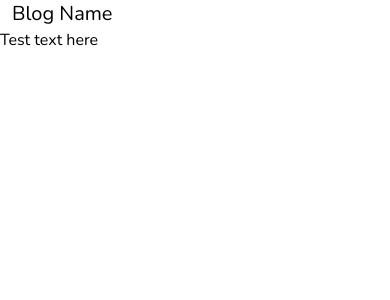
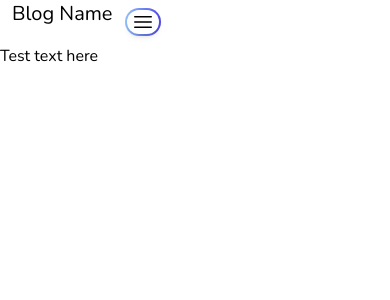
Before and after one commit to ASmith-eng/blog, a React (Vite) app: page / in a window 390 px wide. Shown: the top 300 px of the page. Built offline with nearby package versions, Linux system fonts and the light colour scheme.

Commit message:
wip: mobile navbar styling

```diff
--- a/src/pages/Home.jsx
+++ b/src/pages/Home.jsx
@@ -1,23 +1,31 @@
-import React from 'react';
+import React, { useState } from 'react';
 import { Link } from 'react-router-dom';
 
 function Home() {
+  const [showNav, setShowNav] = useState(false);
+
   const root = import.meta.env.BASE_URL;
 
   return (
     <>
-      <header className="flex justify-between items-center p-0 ">
+      <header className="flex space-between lg:grid lg:grid-cols-3 lg:gap-3 p-0 ">
         <div className="px-3">
           <h1 className="text-xl">Blog Name</h1>
         </div>
-        <nav className="my-2 flex max-w-7xl bg-gradient-to-r from-blue-300 to-indigo-600 items-center rounded-full">
-          <div className="m-[2px] hidden lg:flex lg:gap-x-10 px-1 bg-white rounded-full shadow-md">
-            <Link to={`${root}about`} className="m-1 p-2 font-bold rounded-2xl hover:bg-slate-200">Start here</Link>
-            <Link to={`${root}best`} className="m-1 p-2 font-bold rounded-2xl hover:bg-slate-200">My favourites</Link>
-            <Link to={`${root}all`} className="m-1 p-2 font-bold rounded-2xl hover:bg-slate-200">All posts</Link>
+        <div className="my-2 max-w-7xl bg-gradient-to-r from-blue-300 to-indigo-600 items-center rounded-full">
+          <div className="m-[2px] px-1 bg-white rounded-full shadow-md">
+            <div className="cursor-pointer lg:hidden" onClick={()=>{setShowNav(!showNav)}}>
+              <svg xmlns="http://www.w3.org/2000/svg" fill="none" viewBox="0 0 24 24" strokeWidth="1.5" stroke="currentColor" className="w-6 h-6">
+                <path stroke-linecap="round" stroke-linejoin="round" d="M3.75 6.75h16.5M3.75 12h16.5m-16.5 5.25h16.5" />
+              </svg>
+            </div>
+            <nav className="justify-center hidden lg:flex lg:gap-x-8">
+              <Link to={`${root}about`} className="m-1 p-2 font-bold rounded-2xl hover:bg-slate-200">Start here</Link>
+              <Link to={`${root}best`} className="m-1 p-2 font-bold rounded-2xl hover:bg-slate-200">My favourites</Link>
+              <Link to={`${root}all`} className="m-1 p-2 font-bold rounded-2xl hover:bg-slate-200">All posts</Link>
+            </nav>
           </div>
-        </nav>
-        <div></div>
+        </div>
       </header>
       <main>
         <div>Test text here</div>
```
